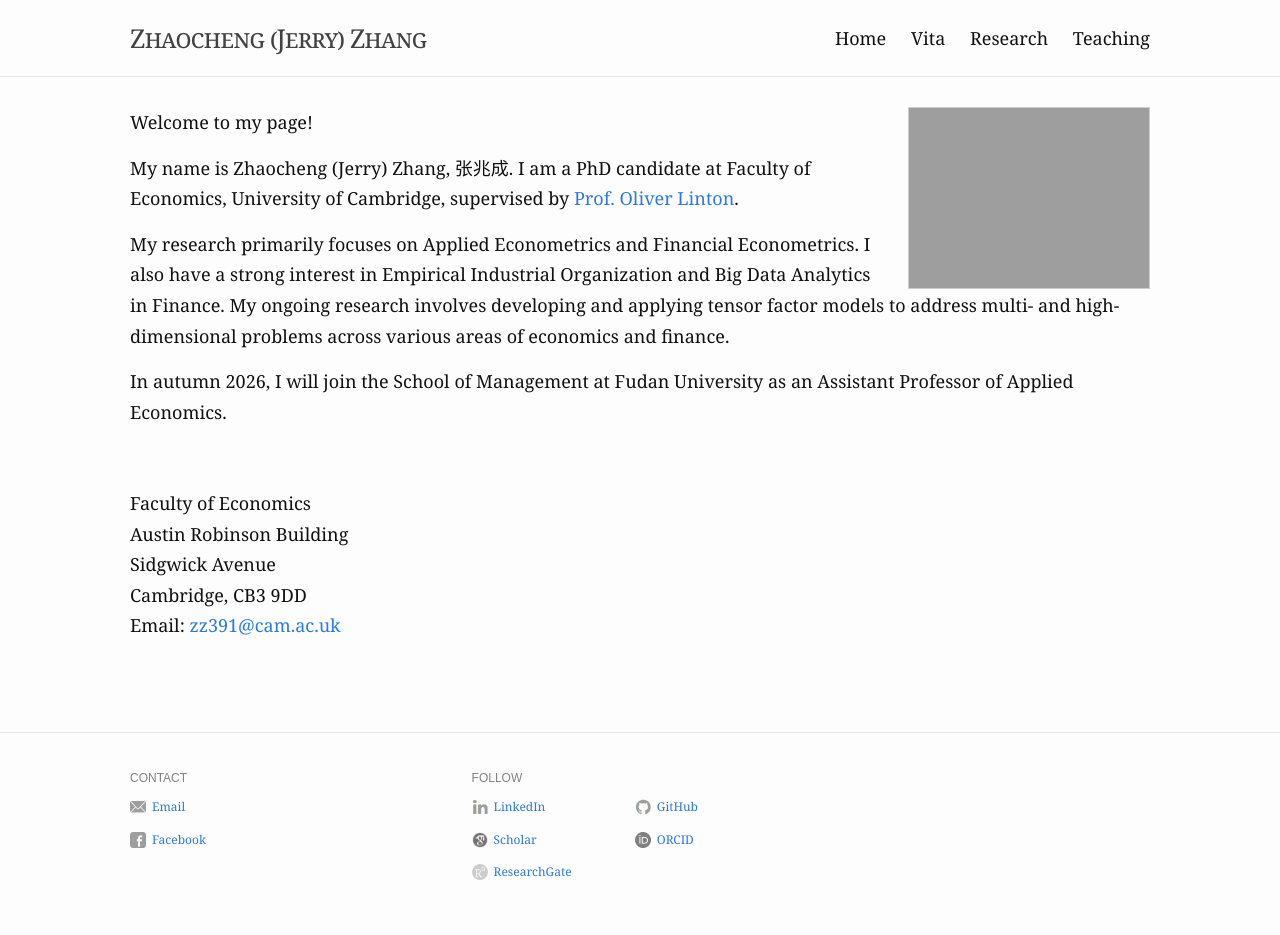
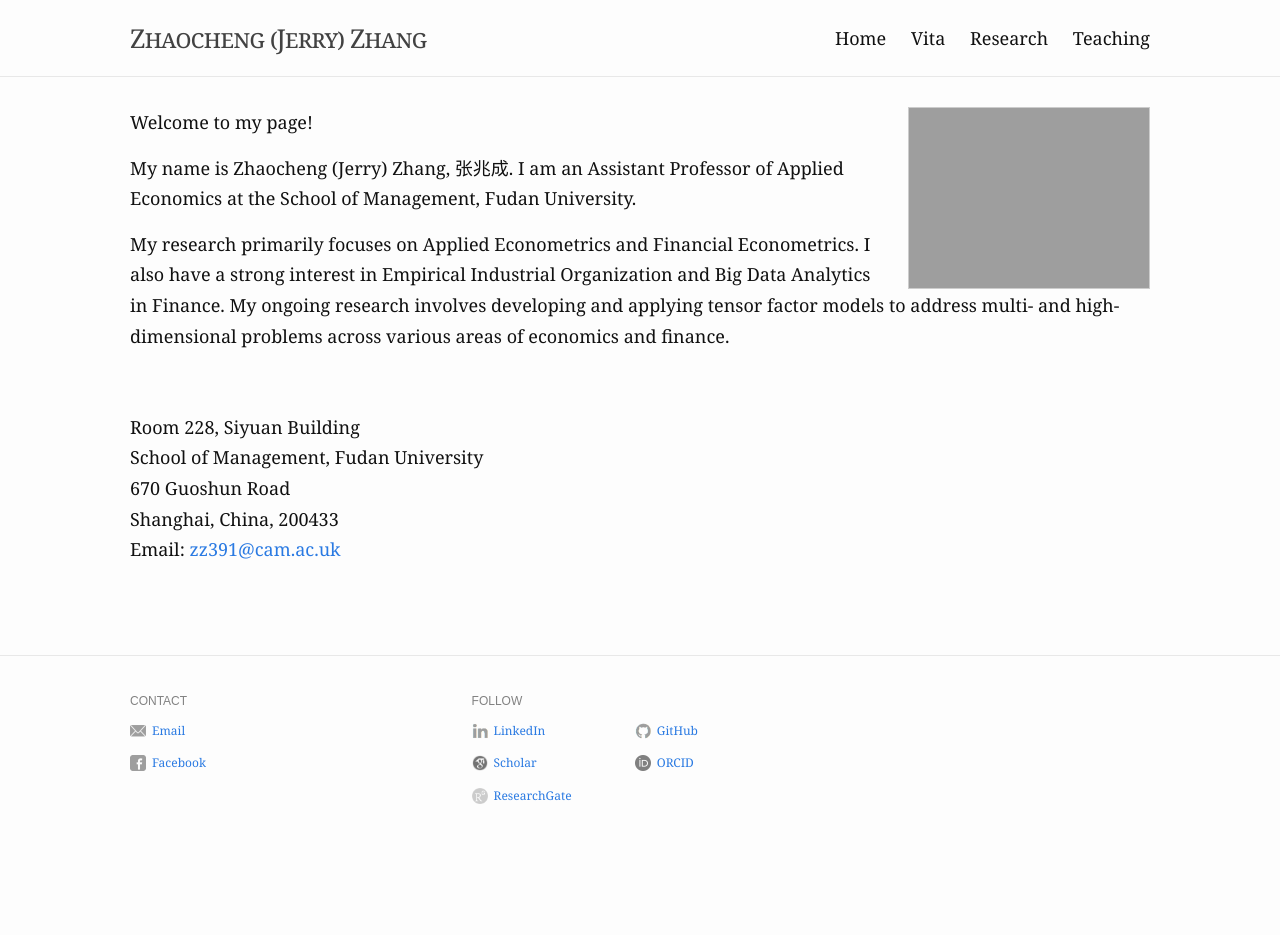
Before and after one commit to zhaocheng-zhang/zhaocheng-zhang.github.io, a Jekyll site: the page built from index.md, in a window 1280 px wide. Built offline with Jekyll 4.4.1, drawn with Linux system fonts in a browser that asks for light colours; after the commit the page ends 900 px from its top, so only the background shows below that.

Commit message:
Update index.md

```diff
--- a/index.md
+++ b/index.md
@@ -9,20 +9,30 @@ profile_picture:
 
 Welcome to my page!
 
-My name is Zhaocheng (Jerry) Zhang, 张兆成. I am a PhD candidate at Faculty of Economics, University of Cambridge, supervised by [Prof. Oliver Linton](https://www.econ.cam.ac.uk/people/faculty/obl20).
+My name is Zhaocheng (Jerry) Zhang, 张兆成. I am an Assistant Professor of Applied Economics at the School of Management, Fudan University.
+
+<!-- I am a PhD candidate at Faculty of Economics, University of Cambridge, supervised by [Prof. Oliver Linton](https://www.econ.cam.ac.uk/people/faculty/obl20). -->
 
 My research primarily focuses on Applied Econometrics and Financial Econometrics. I also have a strong interest in Empirical Industrial Organization and Big Data Analytics in Finance. My ongoing research involves developing and applying tensor factor models to address multi- and high-dimensional problems across various areas of economics and finance.
 
 <!-- You can find my CV [here](https://zhaocheng-zhang.github.io/assets/files/cv_zhaocheng.pdf). -->
 
-In autumn 2026, I will join the School of Management at Fudan University as an Assistant Professor of Applied Economics.
+<!-- In autumn 2026, I will join the School of Management at Fudan University as an Assistant Professor of Applied Economics.  -->
 
 <br />
 
+<!--
 Faculty of Economics<br>
 Austin Robinson Building<br>
 Sidgwick Avenue<br>
 Cambridge, CB3 9DD<br>
 Email: [zz391@cam.ac.uk](mailto:zz391@cam.ac.uk)
+-->
+
+Room 228, Siyuan Building<br>
+School of Management, Fudan University<br>
+670 Guoshun Road<br>
+Shanghai, China, 200433<br>
+Email: [zz391@cam.ac.uk](mailto:zz391@cam.ac.uk)
 
 <br />
```
